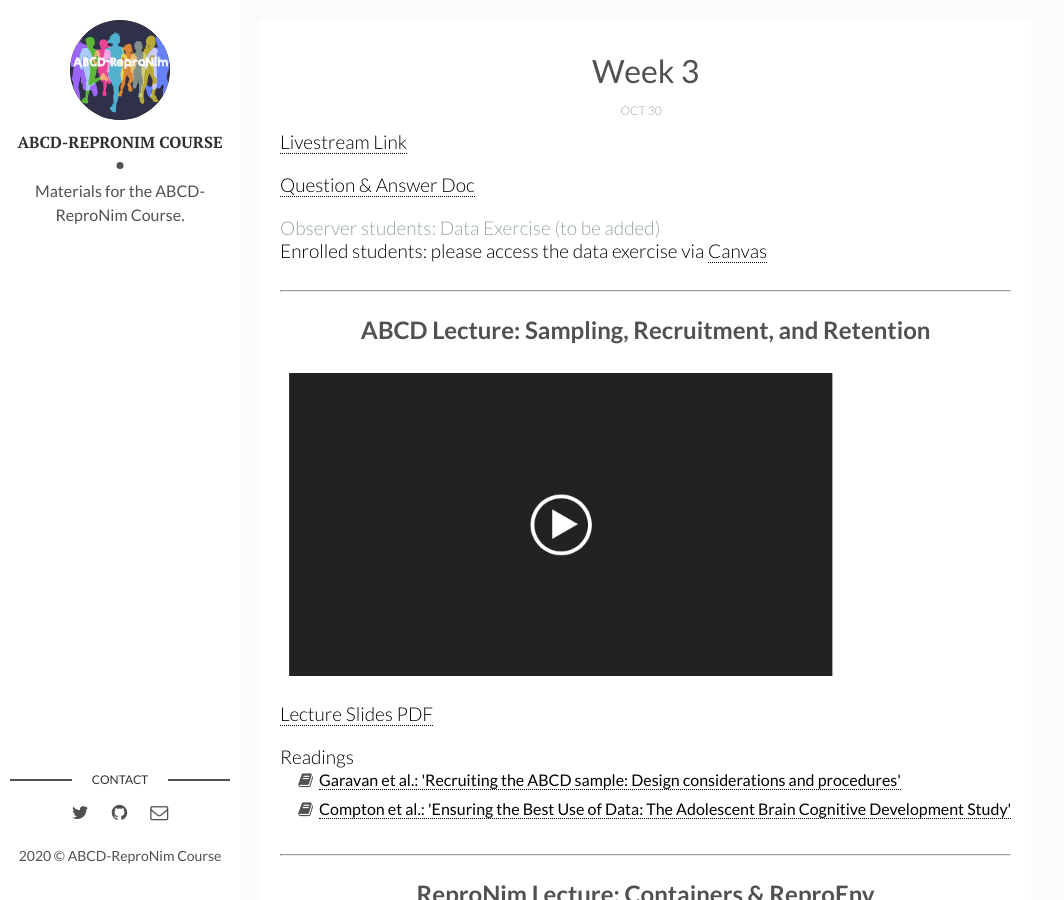
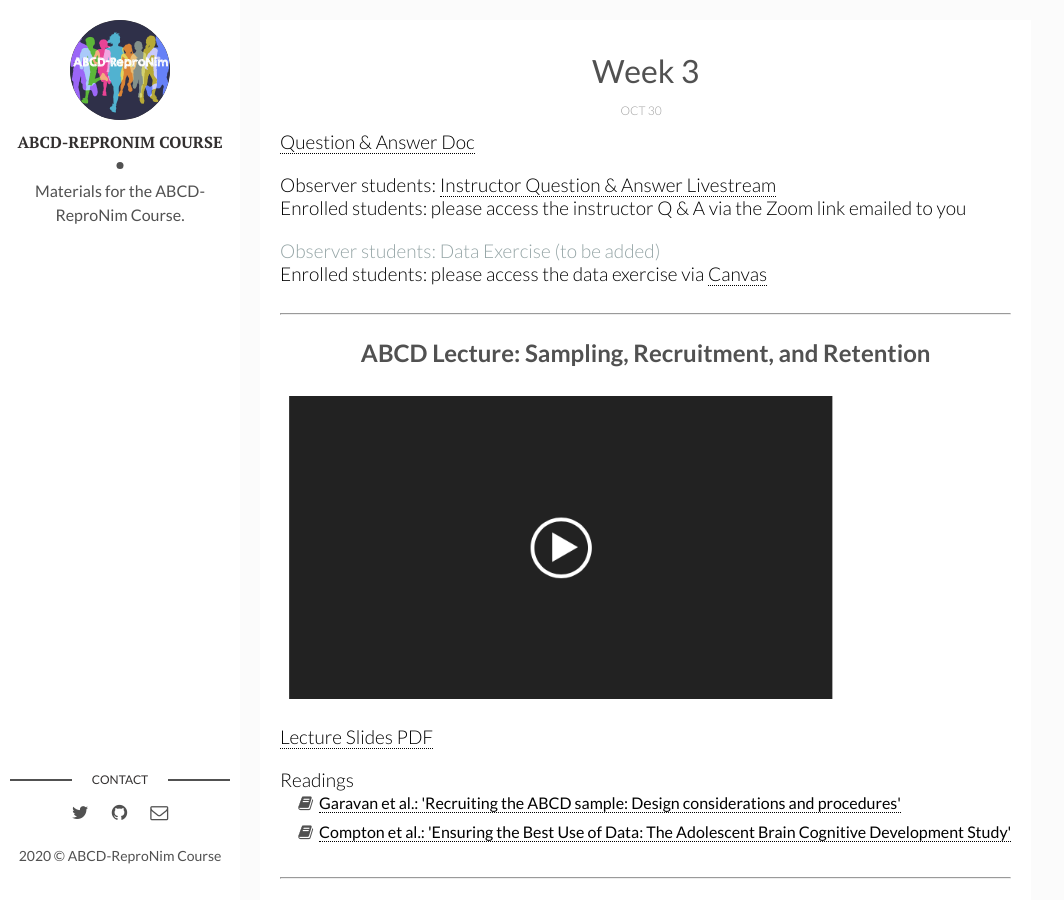
Before and after one commit to ABCD-ReproNim/materials, a Jekyll site: the page built from _posts/2020-10-30-week-3.md, in a window 1280 px wide and 900 px high. Shown: the whole window, without its empty margins (0-1064 px from the left). Built offline with Jekyll 4.4.1, drawn with Linux system fonts in a browser that asks for light colours.

```diff
--- a/_layouts/post.html
+++ b/_layouts/post.html
@@ -9,18 +9,6 @@ layout: main
         <div class="page-date"><span>{{page.date | date: '%b %d'}}&nbsp;&nbsp;&nbsp;&nbsp;</span></div>
       </header>
         <div class="row" align="left">
-            {% if page.livestream %}
-                <div class="smallhead">
-                    <a class="off" href="{{ page.livestream }}">Livestream Link</a>
-                </div>
-            {% else %}
-                <div class="smallhead subtle">
-                    Livestream Link (to be added)
-                </div>
-            {% endif %}
-
-            <div class="bigspacer"></div>
-
             {% if page.qa_doc %}
                 <div class="smallhead">
                     <a class="off" href="{{ page.qa_doc }}">Question & Answer Doc</a>
@@ -30,6 +18,21 @@ layout: main
                     Question & Answer Doc (to be added)
                 </div>
             {% endif %}
+
+            <div class="bigspacer"></div>
+
+            {% if page.livestream %}
+                <div class="smallhead">
+                    Observer students: <a class="off" href="{{ page.livestream }}">Instructor Question & Answer Livestream</a>
+                </div>
+            {% else %}
+                <div class="smallhead subtle">
+                    Observer students: Instructor Question & Answer Livestream (to be added)
+                </div>
+            {% endif %}
+            <div class="smallhead">
+                Enrolled students: please access the instructor Q & A via the Zoom link emailed to you
+            </div>
 
             <div class="bigspacer"></div>
 
```
Also changed, not shown: _posts/2020-11-20-week-6.md (+1 -1 lines).
